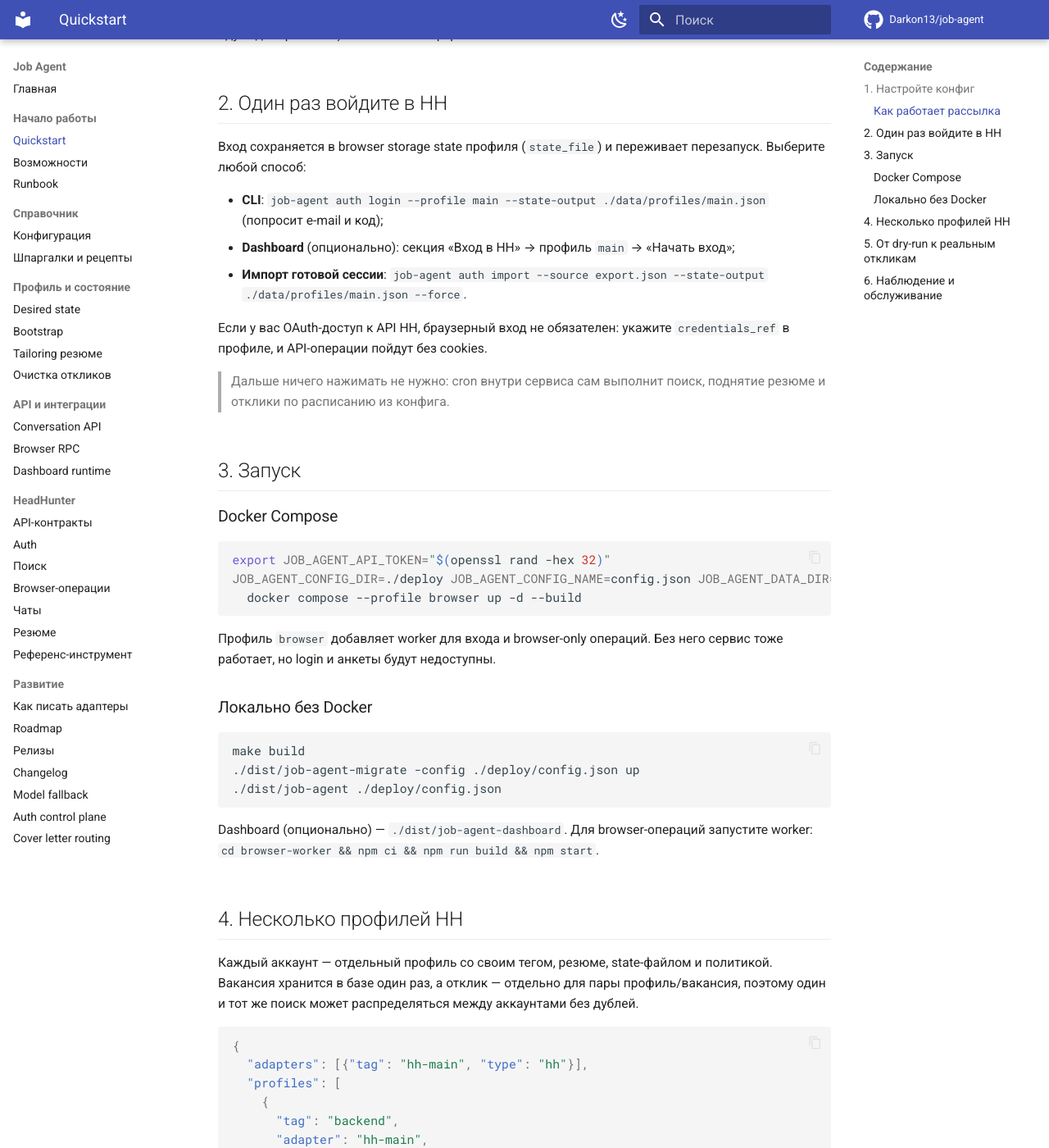
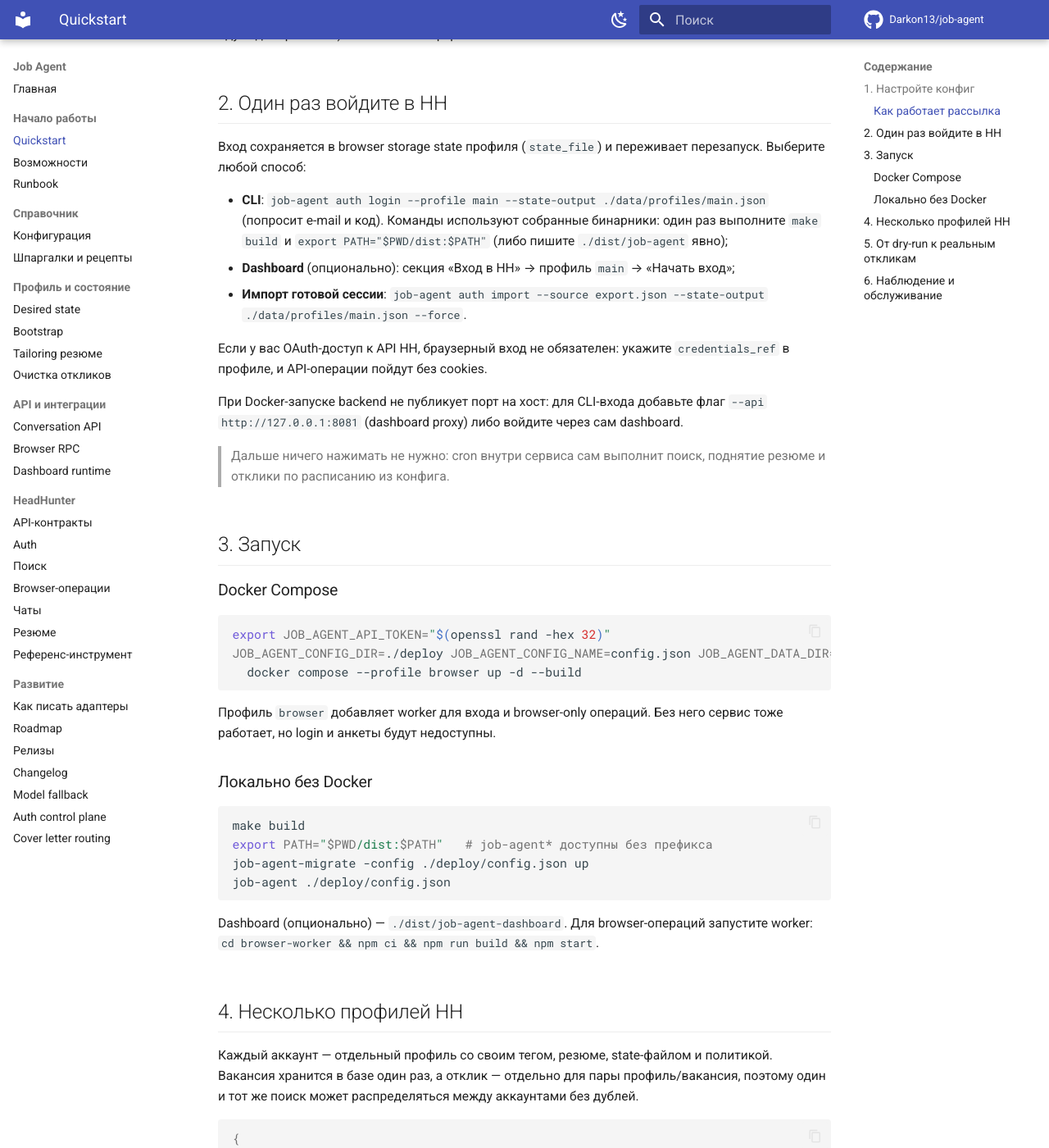
Before and after one commit to Darkon13/job-agent, an MkDocs documentation site: the page built from docs/quickstart.md, in a window 1280 px wide and 1400 px high, scrolled down 4363 px. Shown: the whole window at 82% size. Built offline with MkDocs 1.6.1 and Material for MkDocs 9.7.7, drawn with Linux system fonts in a browser that asks for light colours; comment, search, counter and statistics services are not loaded; some of the changed text lies outside the part shown.

Commit message:
docs(quickstart): explain the CLI build step
Add make build, the dist PATH hint and the Compose caveat about the unpublished backend port for CLI login.

````diff
--- a/docs/quickstart.md
+++ b/docs/quickstart.md
@@ -163,13 +163,19 @@
 перезапуск. Выберите любой способ:
 
 - **CLI**: `job-agent auth login --profile main --state-output ./data/profiles/main.json`
-  (попросит e-mail и код);
+  (попросит e-mail и код). Команды используют собранные бинарники: один раз
+  выполните `make build` и `export PATH="$PWD/dist:$PATH"` (либо пишите
+  `./dist/job-agent` явно);
 - **Dashboard** (опционально): секция «Вход в HH» → профиль `main` → «Начать
   вход»;
 - **Импорт готовой сессии**: `job-agent auth import --source export.json --state-output ./data/profiles/main.json --force`.
 
 Если у вас OAuth-доступ к API HH, браузерный вход не обязателен: укажите
 `credentials_ref` в профиле, и API-операции пойдут без cookies.
+
+При Docker-запуске backend не публикует порт на хост: для CLI-входа добавьте
+флаг `--api http://127.0.0.1:8081` (dashboard proxy) либо войдите через сам
+dashboard.
 
 > Дальше ничего нажимать не нужно: cron внутри сервиса сам выполнит поиск,
 > поднятие резюме и отклики по расписанию из конфига.
@@ -191,8 +197,9 @@
 
 ```sh
 make build
-./dist/job-agent-migrate -config ./deploy/config.json up
-./dist/job-agent ./deploy/config.json
+export PATH="$PWD/dist:$PATH"   # job-agent* доступны без префикса
+job-agent-migrate -config ./deploy/config.json up
+job-agent ./deploy/config.json
 ```
 
 Dashboard (опционально) — `./dist/job-agent-dashboard`. Для browser-операций
@@ -289,9 +296,12 @@
 
 ## 6. Наблюдение и обслуживание
 
-Без dashboard всё доступно через CLI и API:
+Без dashboard всё доступно через CLI и API. Команды выполняются из каталога
+репозитория после `make build` (`dist/` в PATH):
 
 ```sh
+export PATH="$PWD/dist:$PATH"
+
 job-agent-check ./deploy/config.json               # ready | degraded | blocked
 curl -s -H "Authorization: Bearer $JOB_AGENT_API_TOKEN" "http://127.0.0.1:8080/api/v1/applications?limit=20"
 curl -s -X POST -H "Authorization: Bearer $JOB_AGENT_API_TOKEN" -H "Idempotency-Key: $(uuidgen)" \
@@ -300,5 +310,7 @@
 job-agent db restore --config ./deploy/config.json --input <backup> --force
 ```
 
+Команды требуют собранных бинарников (`make build`, `dist/` в PATH).
+
 Upgrade и restore выполняются на остановленном сервисе, после backup.
 Типовые сбои и восстановление — в [`runbook.md`](runbook.md).
````
